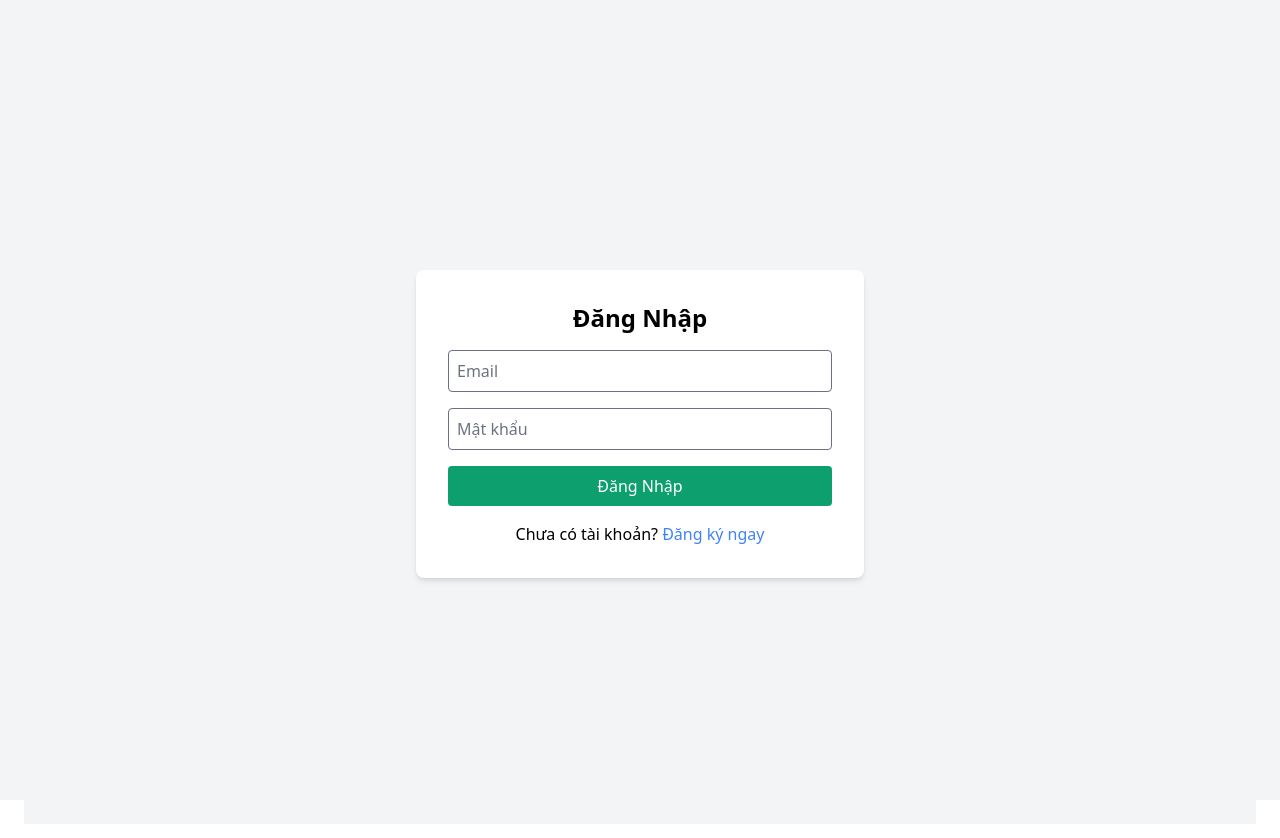
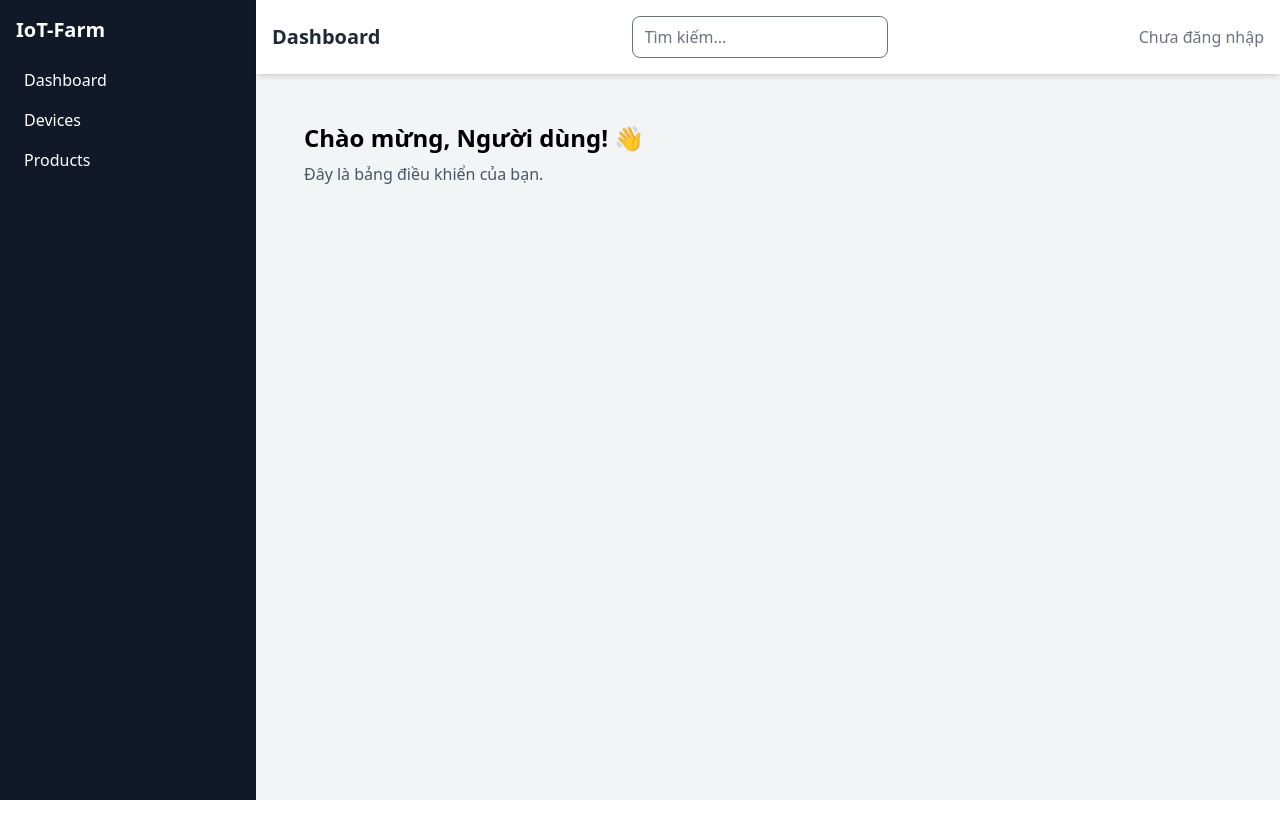
Before and after one commit to Giaohoclaptrinh/IOT-FARM-2nd, a React (Vite) app: page /dashboards in a window 1280 px wide. Before the commit this address led to /sign-in. Shown: the top 838 px of the page. After the commit the page ends 800 px from the top, so only its background shows below. Built offline with nearby package versions, Linux system fonts and the light colour scheme; no server answers.

Commit message:
get name success

```diff
--- a/src/components/DeviceList.jsx
+++ b/src/components/DeviceList.jsx
@@ -1,6 +1,6 @@
 import React, { useEffect, useState } from "react";
 import { db } from "../firebase/db.config";
-import { collection, onSnapshot } from "firebase/firestore";
+import { collection, onSnapshot, doc, deleteDoc } from "firebase/firestore";
 import AddDevice from "../components/AddDevice";
 
 const DeviceList = () => {
@@ -20,6 +20,18 @@ const DeviceList = () => {
     return () => unsubscribe();
   }, []);
 
+  // Xóa thiết bị theo ID
+  const handleDelete = async (deviceId) => {
+    if (window.confirm("Bạn có chắc muốn xóa thiết bị này?")) {
+      try {
+        await deleteDoc(doc(db, "devices", deviceId));
+        alert("Thiết bị đã được xóa thành công!");
+      } catch (error) {
+        console.error("Lỗi khi xóa thiết bị:", error);
+      }
+    }
+  };
+
   return (
     <div className="p-6">
       <h1 className="text-2xl font-bold mb-4">Danh Sách Thiết Bị</h1>
@@ -35,13 +47,25 @@ const DeviceList = () => {
       {showAddDevice && <AddDevice onClose={() => setShowAddDevice(false)} />}
 
       <ul className="space-y-2">
-        {devices.map((device) => (
-          <li key={device.id} className="p-4 bg-gray-100 rounded shadow-md">
-            <h3 className="text-lg font-semibold">{device.deviceName}</h3>
-            <p>Loại: {device.deviceType}</p>
-            <p>Trạng thái: {device.status}</p>
-          </li>
-        ))}
+        {devices.length > 0 ? (
+          devices.map((device) => (
+            <li key={device.name} className="p-4 bg-gray-100 rounded shadow-md flex justify-between items-center">
+              <div>
+                <h3 className="text-lg font-semibold">{device.name || "Không có tên"}</h3>
+                {/* <p>Loại: {device.type}</p> */}
+                <p>Trạng thái: {device.status}</p>
+              </div>
+              <button
+                className="bg-red-500 text-white px-3 py-1 rounded"
+                onClick={() => handleDelete(device.id)}
+              >
+                Xóa
+              </button>
+            </li>
+          ))
+        ) : (
+          <p className="text-gray-500">Chưa có thiết bị nào.</p>
+        )}
       </ul>
     </div>
   );
--- a/src/components/Sidebar.jsx
+++ b/src/components/Sidebar.jsx
@@ -3,23 +3,23 @@ import { auth } from "../firebase/db.config";
 import { signOut } from "firebase/auth";
 import { useNavigate } from "react-router-dom";
 
+import { Link } from "react-router-dom";
+
 const Sidebar = () => {
-  const navigate = useNavigate();
-
-  const handleLogout = async () => {
-    await signOut(auth);
-    navigate("/sign-in");
-  };
-
   return (
-    <div className="w-64 bg-gray-900 text-white h-full p-6">
-      <h1 className="text-xl font-bold mb-6">IoT-Farm</h1>
-      <button
-        onClick={handleLogout}
-        className="w-full bg-red-500 p-2 rounded hover:bg-red-600"
-      >
-        Đăng xuất
-      </button>
+    <div className="w-64 bg-gray-900 text-white h-full p-4">
+      <h2 className="text-xl font-bold mb-4">IoT-Farm</h2>
+      <ul>
+        <li>
+          <Link to="/dashboards" className="block p-2 hover:bg-gray-700">Dashboard</Link>
+        </li>
+        <li>
+          <Link to="/devices" className="block p-2 hover:bg-gray-700">Devices</Link>
+        </li>
+        <li>
+          <Link to="/products" className="block p-2 hover:bg-gray-700">Products</Link>
+        </li>
+      </ul>
     </div>
   );
 };
--- a/src/components/TopBar.jsx
+++ b/src/components/TopBar.jsx
@@ -1,6 +1,42 @@
-import React from "react";
+import React, { useEffect, useState } from "react";
+import { auth } from "../firebase/db.config";
+import { signOut, onAuthStateChanged } from "firebase/auth";
+import { useNavigate } from "react-router-dom";
+import { doc, getDoc } from "firebase/firestore";
+import { db } from "../firebase/db.config"; // Đảm bảo bạn đã import db từ firebase
 
 const TopBar = () => {
+  const [user, setUser ] = useState(null);
+  const [userName, setUserName] = useState(""); // Thêm state để lưu tên người dùng
+  const navigate = useNavigate();
+
+  // Lắng nghe trạng thái đăng nhập
+  useEffect(() => {
+    const unsubscribe = onAuthStateChanged(auth, async (currentUser ) => {
+      setUser (currentUser );
+      if (currentUser ) {
+        // Lấy thông tin người dùng từ Firestore
+        const userDoc = await getDoc(doc(db, "users", currentUser .uid));
+        if (userDoc.exists()) {
+          setUserName(userDoc.data().name); // Lưu tên người dùng vào state
+        }
+      } else {
+        setUserName(""); // Nếu không có người dùng, đặt tên là rỗng
+      }
+    });
+    return () => unsubscribe();
+  }, []);
+
+  // Hàm xử lý đăng xuất
+  const handleLogout = async () => {
+    try {
+      await signOut(auth);
+      navigate("/sign-in"); // Chuyển hướng về trang đăng nhập
+    } catch (error) {
+      console.error("Lỗi khi đăng xuất:", error);
+    }
+  };
+
   return (
     <div className="bg-white shadow-md p-4 flex justify-between items-center">
       {/* Tiêu đề */}
@@ -16,12 +52,19 @@ const TopBar = () => {
       </div>
 
       {/* Thông tin người dùng */}
-      <div className="flex items-center space-x-4">
-        <span className="text-gray-700">👤 Admin</span>
-        <button className="bg-red-500 text-white px-3 py-2 rounded-lg hover:bg-red-600">
-          Đăng xuất
-        </button>
-      </div>
+      {user ? (
+        <div className="flex items-center space-x-4">
+          <span className="text-gray-700">👤 {userName || "Người dùng"}</span>
+          <button
+            onClick={handleLogout}
+            className="bg-red-500 text-white px-3 py-2 rounded-lg hover:bg-red-600"
+          >
+            Đăng xuất
+          </button>
+        </div>
+      ) : (
+        <span className="text-gray-500">Chưa đăng nhập</span>
+      )}
     </div>
   );
 };
--- a/src/pages/Dashboard.jsx
+++ b/src/pages/Dashboard.jsx
@@ -1,29 +1,42 @@
 import React, { useEffect, useState } from "react";
 import { auth } from "../firebase/db.config";
-import { useNavigate } from "react-router-dom";
+import { onAuthStateChanged } from "firebase/auth";
+import { doc, getDoc } from "firebase/firestore";
+import { db } from "../firebase/db.config";
 
 const Dashboard = () => {
   const [user, setUser] = useState(null);
-  const navigate = useNavigate();
+  const [userName, setUserName] = useState("");
 
   useEffect(() => {
-    // Theo dõi trạng thái đăng nhập
-    const unsubscribe = auth.onAuthStateChanged((currentUser) => {
-      if (!currentUser) {
-        navigate("/sign-in");
+    const unsubscribe = onAuthStateChanged(auth, async (currentUser) => {
+      setUser(currentUser);
+      if (currentUser) {
+        try {
+          // Lấy dữ liệu từ Firestore
+          const userDoc = await getDoc(doc(db, "users", currentUser.uid));
+          if (userDoc.exists()) {
+            setUserName(userDoc.data().name);
+          }
+        } catch (error) {
+          console.error("Lỗi khi lấy dữ liệu người dùng:", error);
+        }
       } else {
-        setUser(currentUser);
+        setUserName("");
       }
     });
+
     return () => unsubscribe();
-  }, [navigate]);
+  }, []);
 
   return (
     <div className="p-6">
-      <h1 className="text-2xl font-bold">Dashboard</h1>
-      {user && <p>Xin chào, {user.email}!</p>}
+      <h1 className="text-2xl font-bold">Chào mừng, {userName || "Người dùng"}! 👋</h1>
+      <p className="mt-2 text-gray-600">Đây là bảng điều khiển của bạn.</p>
     </div>
   );
 };
 
+
+
 export default Dashboard;
--- a/src/pages/SignIn.jsx
+++ b/src/pages/SignIn.jsx
@@ -2,6 +2,7 @@ import React, { useState } from "react";
 import { Link, useNavigate } from "react-router-dom";
 import { auth } from "../firebase/db.config";
 import { signInWithEmailAndPassword } from "firebase/auth";
+import PropTypes from "prop-types";
 
 const SignIn = ({ setShowLayout }) => {
   const [email, setEmail] = useState("");
@@ -16,6 +17,8 @@ const SignIn = ({ setShowLayout }) => {
       setShowLayout(true); // Hiển thị Sidebar sau khi đăng nhập thành công
       navigate("/dashboards");
     } catch (error) {
+      console.log.error
+      console.error("Error during sign up:", error);
       setError("Email hoặc mật khẩu không chính xác!");
     }
   };
@@ -57,4 +60,9 @@ const SignIn = ({ setShowLayout }) => {
   );
 };
 
+SignIn.propTypes = {
+  setShowLayout: PropTypes.func.isRequired, // Xác định kiểu dữ liệu
+};
+
+
 export default SignIn;
--- a/src/pages/SignUp.jsx
+++ b/src/pages/SignUp.jsx
@@ -3,6 +3,8 @@ import { Link, useNavigate } from "react-router-dom";
 import { auth, db } from "../firebase/db.config";
 import { createUserWithEmailAndPassword } from "firebase/auth";
 import { doc, setDoc } from "firebase/firestore";
+import PropTypes from "prop-types";
+
 
 const SignUp = ({ setShowLayout }) => {
   const [email, setEmail] = useState("");
@@ -23,11 +25,13 @@ const SignUp = ({ setShowLayout }) => {
         name: name,
         email: email,
         createdAt: new Date(),
+        pass: pass,
       });
 
       setShowLayout(true); // Hiển thị Sidebar sau khi đăng ký thành công
       navigate("/dashboards");
     } catch (error) {
+      console.error("Error during sign up:", error);
       setError("Đăng ký thất bại! Kiểm tra lại thông tin.");
     }
   };
@@ -76,5 +80,9 @@ const SignUp = ({ setShowLayout }) => {
     </div>
   );
 };
+SignUp.propTypes = {
+  setShowLayout: PropTypes.func.isRequired, // Xác định kiểu dữ liệu
+};
+
 
 export default SignUp;
```
Also changed, not shown: src/App.jsx (+34 -1 lines).
